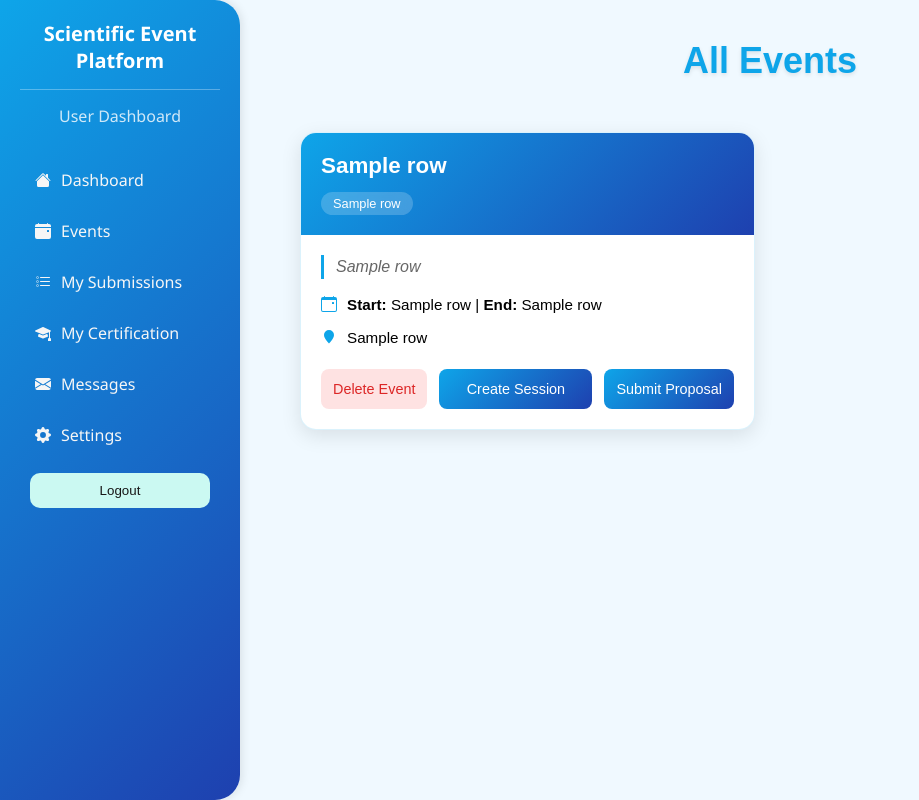
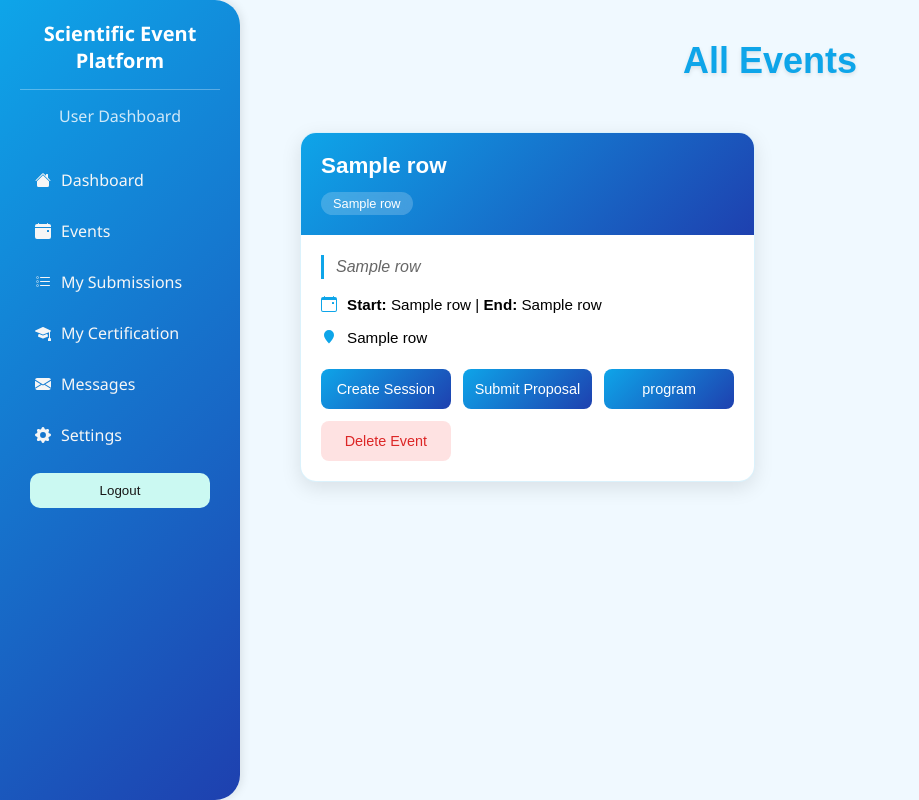
Before and after one commit to bensidbassem-del/Sceintific_med_prj, a Python web app: template templates/show_events.html in a window 1280 px wide. Shown: the whole page, without its empty margins (0-919 px from the left). Run offline with Jinja, Linux system fonts and the light colour scheme; the template is opened without the code that fills it: most values are stand-ins (such as "Sample title", 1, 10 or a date in 2020).

Commit message:
Refactor card actions layout and add delete form
Updated the card actions layout to use a grid system and added a delete event form.

```diff
--- a/templates/show_events.html
+++ b/templates/show_events.html
@@ -201,10 +201,14 @@
         }
 
         .card-actions {
-            display: flex;
+            display: grid;
+            grid-template-columns: repeat(3, 1fr);
             justify-content: space-between;
             gap: 12px;
             margin-top: auto;
+        }
+        .card-actions .delete-btn{
+             grid-column: 2 / 3;
         }
 
         .card-actions form {
@@ -409,12 +413,7 @@
 
                 <div class="card-actions">
 
-                    <form method="POST" action="/deleteevent">
-                        <input type="hidden" name="id" value="{{ row[0] }}">
-                        <input type="submit" value="Delete Event"
-                               class="delete-btn"
-                               onclick="return confirm('Are you sure you want to delete this event?')">
-                    </form>
+
                      <a href="/create_sessionpage" class="action-button">
                     <div class="action-icon">
                         <!-- <svg xmlns="http://www.w3.org/2000/svg" width="16" height="16" fill="currentColor" class="bi bi-plus-circle" viewBox="0 0 16 16">
@@ -431,7 +430,15 @@
                                value="Submit Proposal"
                                onclick="location.href='/submission_form?event_id={{ row[0] }}'">
                     </form>
-
+                    <a href="/program" class="action-button">
+                        <span class="action-text">program</span>
+                    </a>
+ <form method="POST" action="/deleteevent">
+                        <input type="hidden" name="id" value="{{ row[0] }}">
+                        <input type="submit" value="Delete Event"
+                               class="delete-btn"
+                               onclick="return confirm('Are you sure you want to delete this event?')">
+                    </form>
                 </div>
 
             </div>
```
